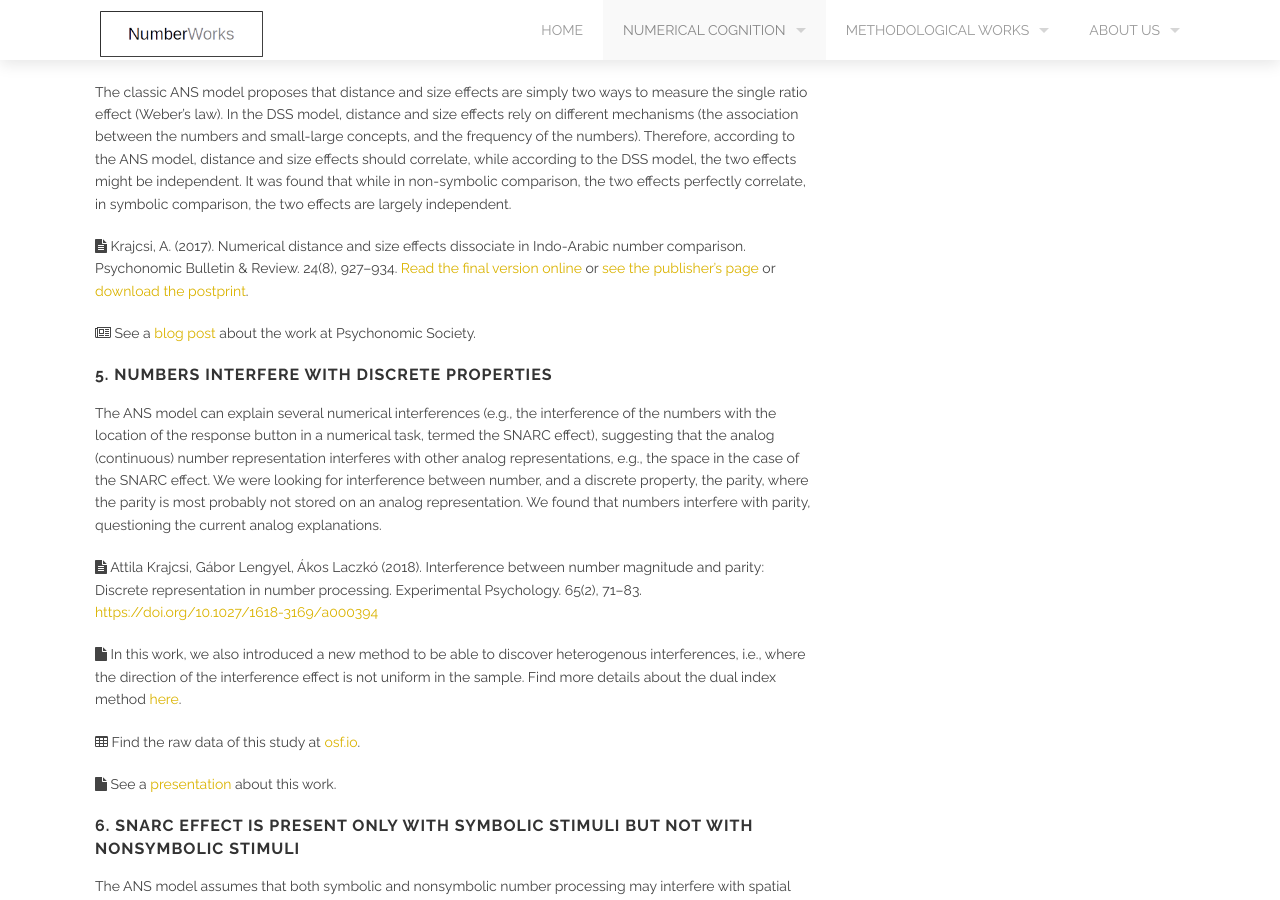
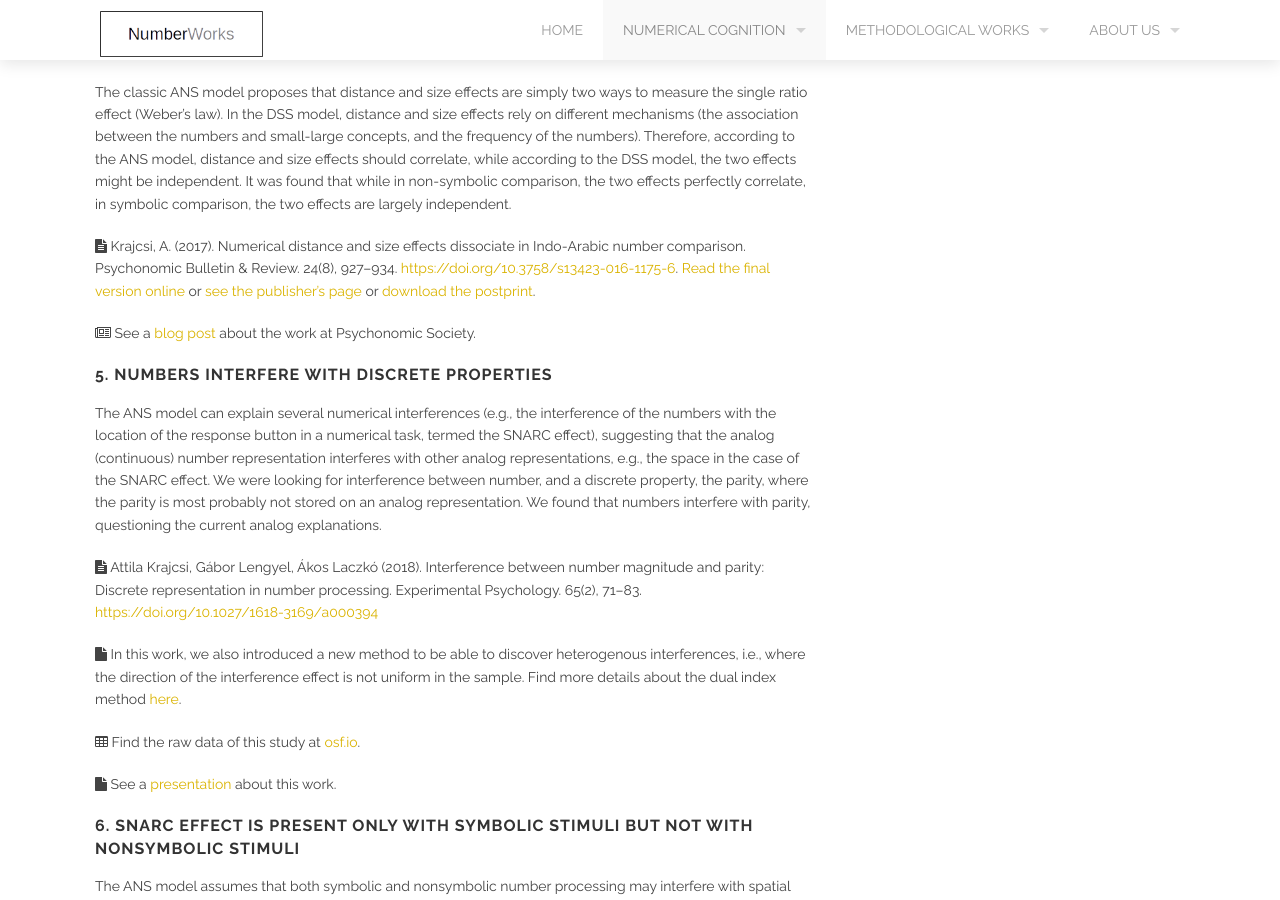
Before and after one commit to theNumberWorks/numberworks_website, a Jekyll site: the page built from discrete_semantic_system.md, in a window 1280 px wide and 900 px high, scrolled down 4289 px. Built offline with Jekyll 4.4.1, drawn with Linux system fonts in a browser that asks for light colours; part of the change alters nothing that is shown.

Commit message:
Update discrete_semantic_system.md

```diff
--- a/discrete_semantic_system.md
+++ b/discrete_semantic_system.md
@@ -83,7 +83,7 @@ Previously, it has been demonstrated that the ANS model describes both symbolic
 ### 4. Numerical distance and size effects are independent in the symbolic comparison task
 The classic ANS model proposes that distance and size effects are simply two ways to measure the single ratio effect (Weber's law). In the DSS model, distance and size effects rely on different mechanisms (the association between the numbers and small-large concepts, and the frequency of the numbers). Therefore, according to the ANS model, distance and size effects should correlate, while according to the DSS model, the two effects might be independent. It was found that while in non-symbolic comparison, the two effects perfectly correlate, in symbolic comparison, the two effects are largely independent.
 
-<i class='fa fa-file-text'></i> Krajcsi, A. (2017). Numerical distance and size effects dissociate in Indo-Arabic number comparison. Psychonomic Bulletin & Review. 24(8), 927–934. [Read the final version online](http://rdcu.be/lqju) or [see the publisher's page](http://link.springer.com/article/10.3758/s13423-016-1175-6) or [download the postprint](https://sites.google.com/site/mathematicalcognition/home/discrete-semantic-system/Distance%20and%20size%20effects%20correlation%20-%20postprint.pdf?attredirects=0&d=1).
+<i class='fa fa-file-text'></i> Krajcsi, A. (2017). Numerical distance and size effects dissociate in Indo-Arabic number comparison. Psychonomic Bulletin & Review. 24(8), 927–934. [https://doi.org/10.3758/s13423-016-1175-6](https://doi.org/10.3758/s13423-016-1175-6). [Read the final version online](http://rdcu.be/lqju) or [see the publisher's page](http://link.springer.com/article/10.3758/s13423-016-1175-6) or [download the postprint](https://sites.google.com/site/mathematicalcognition/home/discrete-semantic-system/Distance%20and%20size%20effects%20correlation%20-%20postprint.pdf?attredirects=0&d=1).
 
 <i class='fa fa-newspaper-o'></i> See a [blog post](http://www.psychonomic.org/news/news.asp?id=332300) about the work at Psychonomic Society.
 
```
